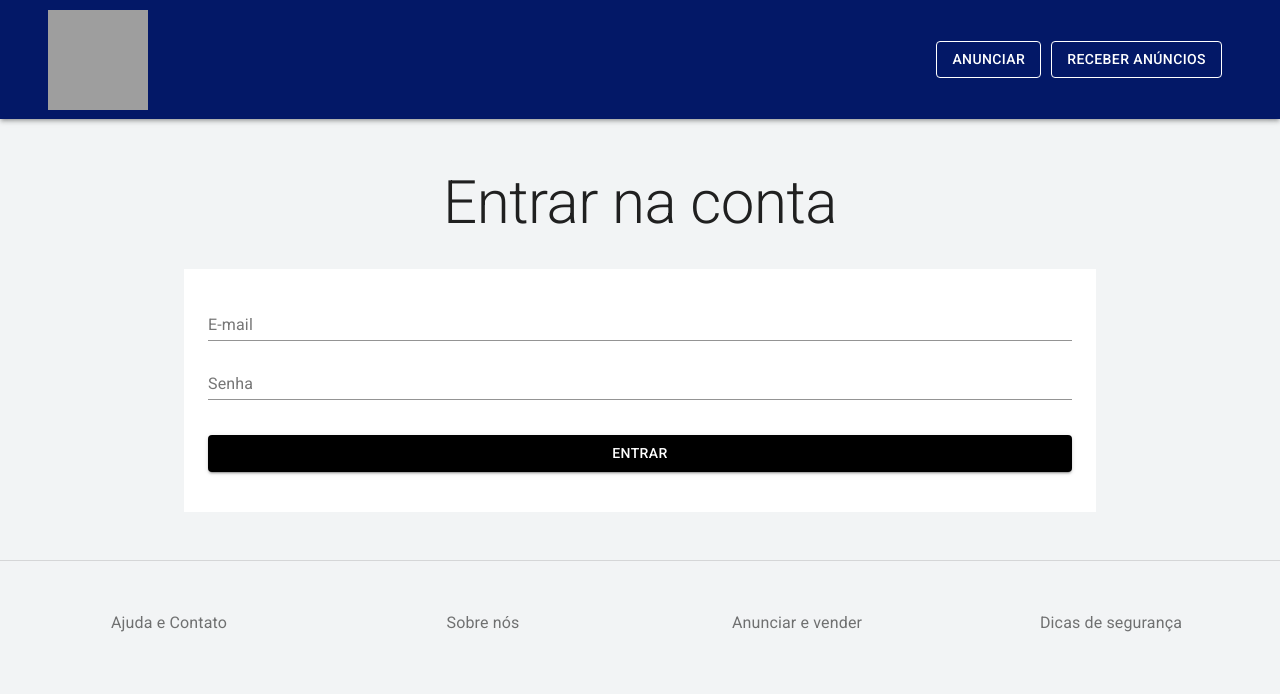
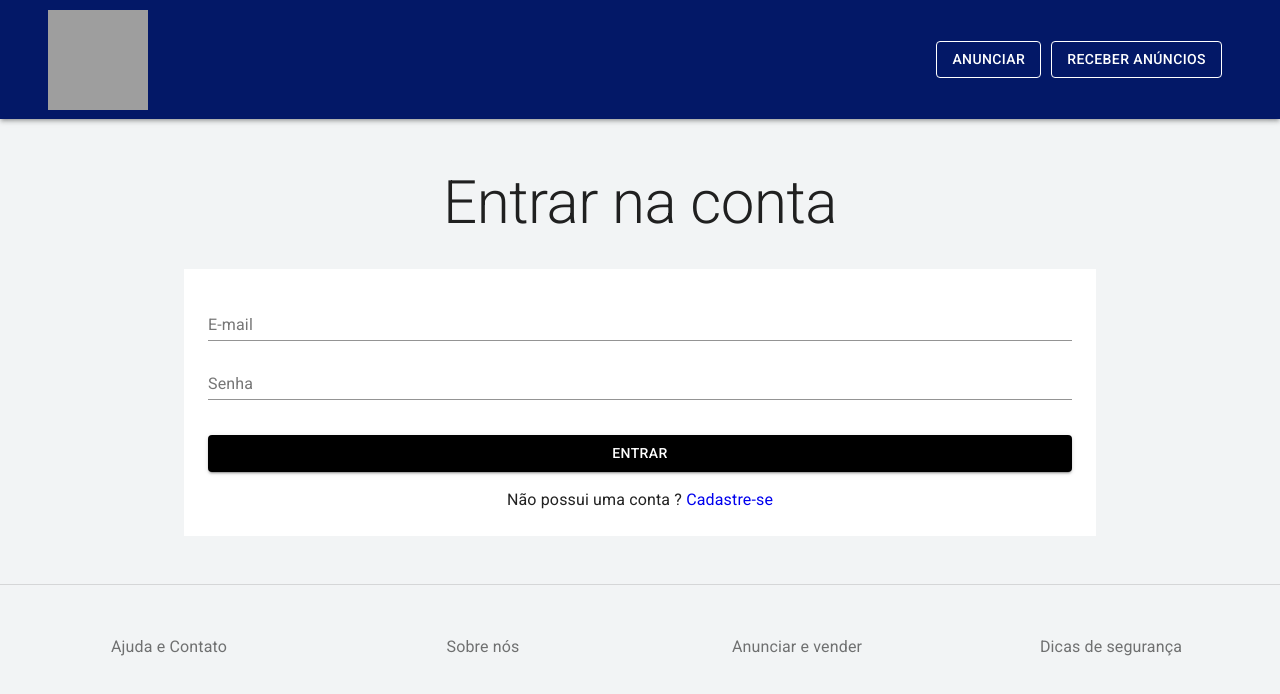
Before and after one commit to ReizeeCode/upfreela, a Next.js app: page /auth/signin in a window 1280 px wide. Shown: the top 694 px of the page. Built offline with nearby package versions, Linux system fonts and the light colour scheme; no server answers; grey boxes are pictures that could not be loaded.

Commit message:
Fazendo erro de login aparecer

```diff
--- a/pages/api/auth/[...nextauth].js
+++ b/pages/api/auth/[...nextauth].js
@@ -53,5 +53,9 @@ export default NextAuth({
     },
   },
 
+  pages:{
+    error: '/auth/signin'
+  },
+
   database: process.env.MONGODB_URI,
 });
--- a/pages/auth/signin/index.js
+++ b/pages/auth/signin/index.js
@@ -10,6 +10,7 @@ import {
   Input,
   FormControl,
   FormHelperText,
+  Link,
   InputLabel,
   Button,
   CircularProgress,
@@ -27,7 +28,7 @@ const Signin = () => {
   const { setToasty } = useToasty();
   const [session] = useSession();
 
-  console.log(router);
+  // console.log(router)
 
   const handleFormSubmit = async (values) => {
     signIn("credentials", {
@@ -70,12 +71,14 @@ const Signin = () => {
                 <form onSubmit={handleSubmit}>
 
                   {
-                  router.path === "error" ? (
-                    <Alert severity='error' className={classes.errorMessage}>
-                      Usuário ou senha inválidos
-                    </Alert>
-                  )
-                  : null}
+                    router.query.error
+                      ? (
+                        <Alert severity="error" className={classes.errorMessage}>
+                          Usuário ou senha inválidos
+                        </Alert>
+                      )
+                      : null
+                  }
 
                   <FormControl
                     fullWidth
@@ -126,6 +129,13 @@ const Signin = () => {
                       Entrar
                     </Button>
                   )}
+
+                  <br></br>
+
+                  <Typography align='center' color='textPrimary'>
+                    Não possui uma conta ? <a href={'/auth/signup'} passHref className={classes.serviceLink}>Cadastre-se</a>
+                  </Typography>
+
                 </form>
               );
             }}
--- a/pages/auth/signin/styles.js
+++ b/pages/auth/signin/styles.js
@@ -1,6 +1,9 @@
 import { makeStyles } from '@material-ui/core/styles'
 
 const useStyles = makeStyles((theme) =>  ({
+  serviceLink:{
+    textDecoration: 'none !important'
+  },
   container: {
     marginBottom: 30
   },
```
